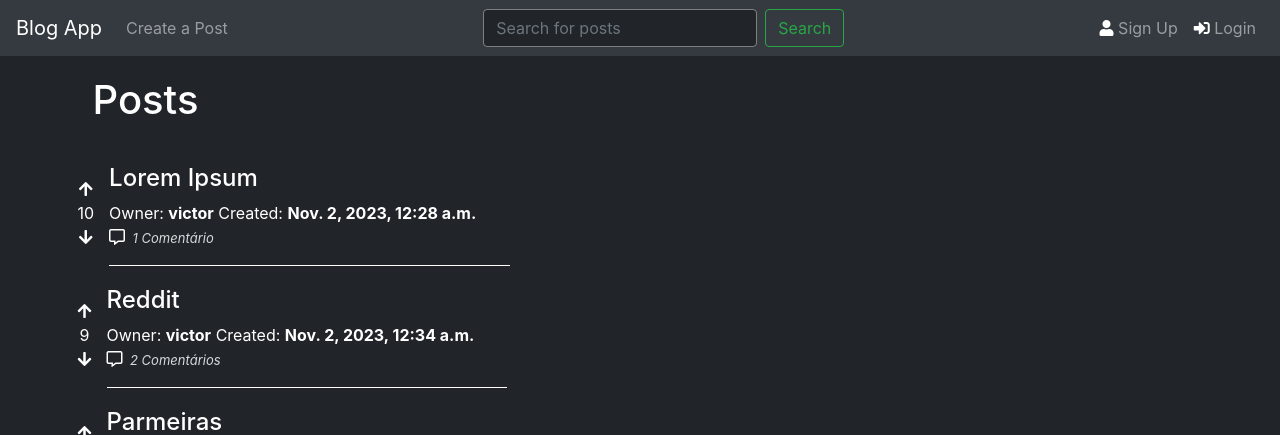
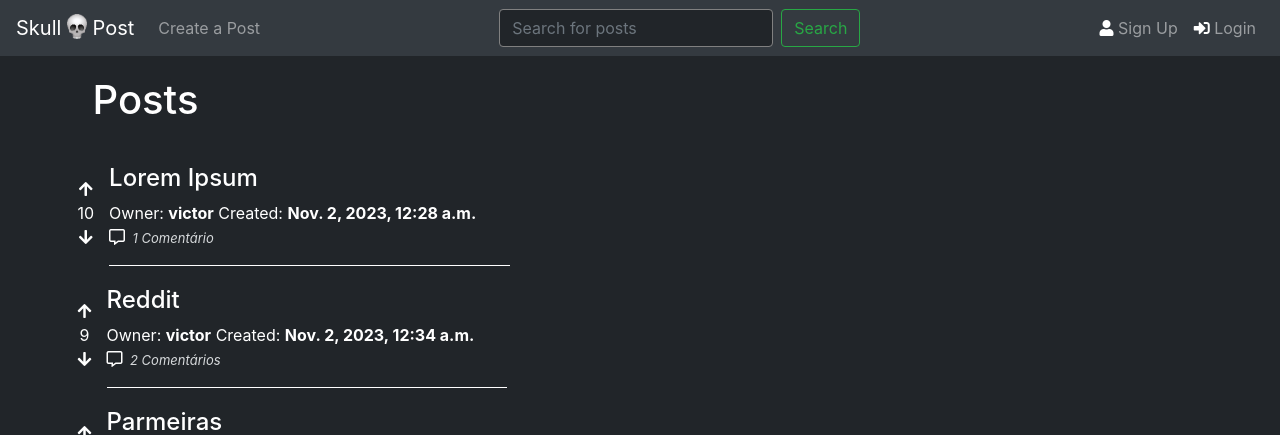
Before and after one commit to Miralhas/reddit-clone, a Django app: page / in a window 1280 px wide. Shown: the top 435 px of the page. Run offline with Django 4.2, Linux system fonts and the light colour scheme; data comes from the database, SQL or seed files in the repository; some libraries are stand-ins or nearby versions.

Commit message:
implemented logo in navbar

```diff
--- a/blog/static/blog/styles.css
+++ b/blog/static/blog/styles.css
@@ -32,3 +32,8 @@ a:hover span {
 .vote-down:hover {
     color: red;
 }
+
+.skull-emoji{
+    position: relative;
+    bottom: 3px
+}
--- a/blog/templates/blog/layout.html
+++ b/blog/templates/blog/layout.html
@@ -16,7 +16,9 @@
 
     <body>
         <nav class="navbar navbar-expand-md bg-dark navbar-dark sticky-top">
-            <a class="navbar-brand" href="{% url 'index' %}">Blog App</a>
+            <a class="navbar-brand " href="{% url 'index' %}"> Skull
+                <img class="skull-emoji" src="{% static 'blog/skull.ico' %}" alt="" height="25" width="20"> Post
+            </a>
             <button class="navbar-toggler navbar-toggler-right" type="button" data-toggle="collapse" data-target="#navb"
                 aria-expanded="true">
                 <span class="navbar-toggler-icon"></span>
@@ -26,12 +28,6 @@
                     <li class="nav-item">
                         <a class="nav-link" href="{% url 'add_post' %}">Create a Post</a>
                     </li>
-                    <!-- <li class="nav-item">
-                        <a class="nav-link" href="#">Page 1</a>
-                    </li>
-                    <li class="nav-item">
-                        <a class="nav-link" href="#">Page 2</a>
-                    </li> -->
                 </ul>
                 <form class="form-inline my-2 my-lg-0" action="{% url 'search' %}" method="get">
                     <input class="form-control mr-sm-2" type="search" placeholder="Search for posts" aria-label="Search" name="search">
```
Also changed, not shown: blog/static/blog/skull_emoji.png (added).
